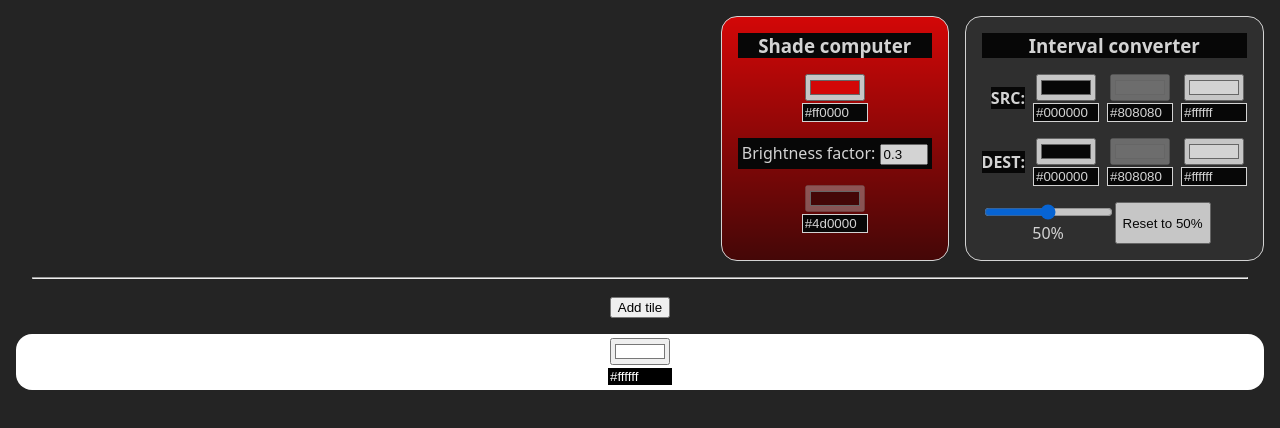
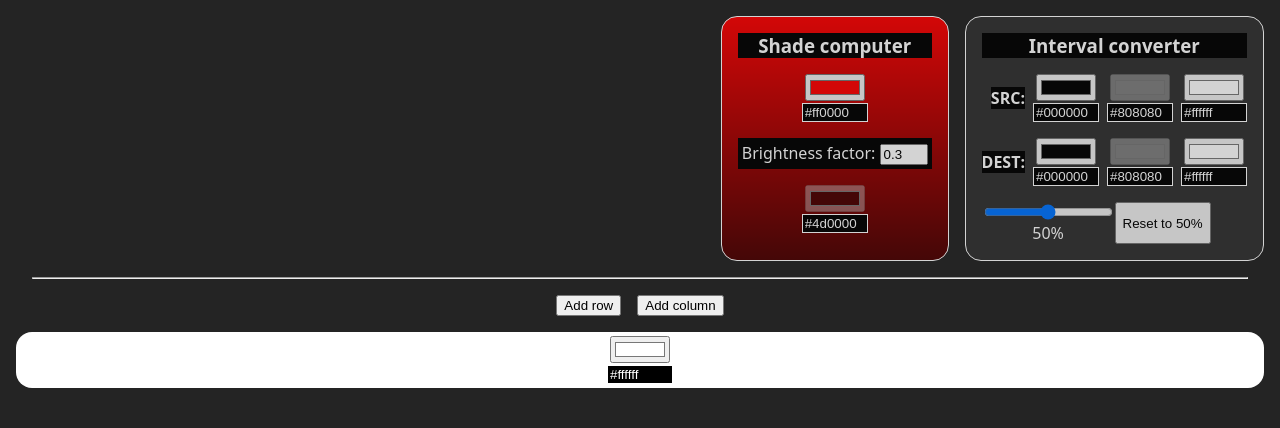
Before and after one commit to ZiarZer/Rainbow, a Vue app: page / in a window 1280 px wide. Both pictures are taken after a click on the button "Add tile to continue". Shown: the top 428 px of the page. Built offline with nearby package versions, Linux system fonts and the light colour scheme.

Commit message:
feat: allow adding tile columns

```diff
--- a/package.json
+++ b/package.json
@@ -1,7 +1,7 @@
 {
   "name": "rainbow",
   "private": true,
-  "version": "0.1.0",
+  "version": "0.2.0",
   "type": "module",
   "scripts": {
     "dev": "vite",
--- a/src/App.vue
+++ b/src/App.vue
@@ -4,12 +4,18 @@ import ShadeComputerTool from './components/ShadeComputerTool.vue'
 import ColorTile from './components/ColorTile.vue'
 import { computed, ref } from 'vue';
 
-function addTile() {
-  colors.value.push(
-    colors.value.length > 0
-      ? colors.value[colors.value.length - 1]
-      : '#ffffff'
-  )
+function addColumn() {
+  colors.value.forEach(element => {
+    element.push(
+      element.length > 0
+        ? element[element.length - 1]
+        : '#ffffff'
+    )
+  });
+}
+
+function addRow() {
+  colors.value.push(colors.value.length > 0 ? [...colors.value[colors.value.length - 1]] : [])
 }
 
 const colors = ref([])
@@ -22,16 +28,26 @@ const displayPlaceholderTile = computed(() => colors.value.length === 0)
     <IntervalConverterTool />
   </div>
   <hr />
-  <button @click="addTile" v-if="!displayPlaceholderTile">Add tile</button>
+  <div id="buttons-container">
+    <button @click="addRow" v-if="!displayPlaceholderTile">Add row</button>
+    <button @click="addColumn" v-if="!displayPlaceholderTile">Add column</button>
+  </div>
   <div id="tiles-container">
     <div id="placeholder-tile" v-if="displayPlaceholderTile">
-      <button @click="addTile">Add tile to continue</button>
+      <button @click="() => { addRow(); addColumn() }">Add tile to continue</button>
     </div>
-    <ColorTile v-else v-for="(_, index) in colors" :key="index" v-model="colors[index]" />
+    <div v-else v-for="(row, i) in colors" class="row">
+      <ColorTile v-for="(_, j) in row" :key="i + j" v-model="row[j]" />
+    </div>
   </div>
 </template>
 
 <style scoped>
+.row {
+  display: flex;
+  gap: 0.5em;
+}
+
 .tool {
   display: flex;
   flex-direction: column;
@@ -46,6 +62,12 @@ const displayPlaceholderTile = computed(() => colors.value.length === 0)
 
 .tool:hover {
   opacity: 1;
+}
+
+#buttons-container {
+  display: flex;
+  justify-content: center;
+  gap: 1em;
 }
 
 #tools {
--- a/src/components/ColorTile.vue
+++ b/src/components/ColorTile.vue
@@ -13,5 +13,6 @@ const colorHex = defineModel()
 .color-tile {
   border-radius: 1em;
   padding: 0.25em;
+  width: 100%;
 }
 </style>
```
